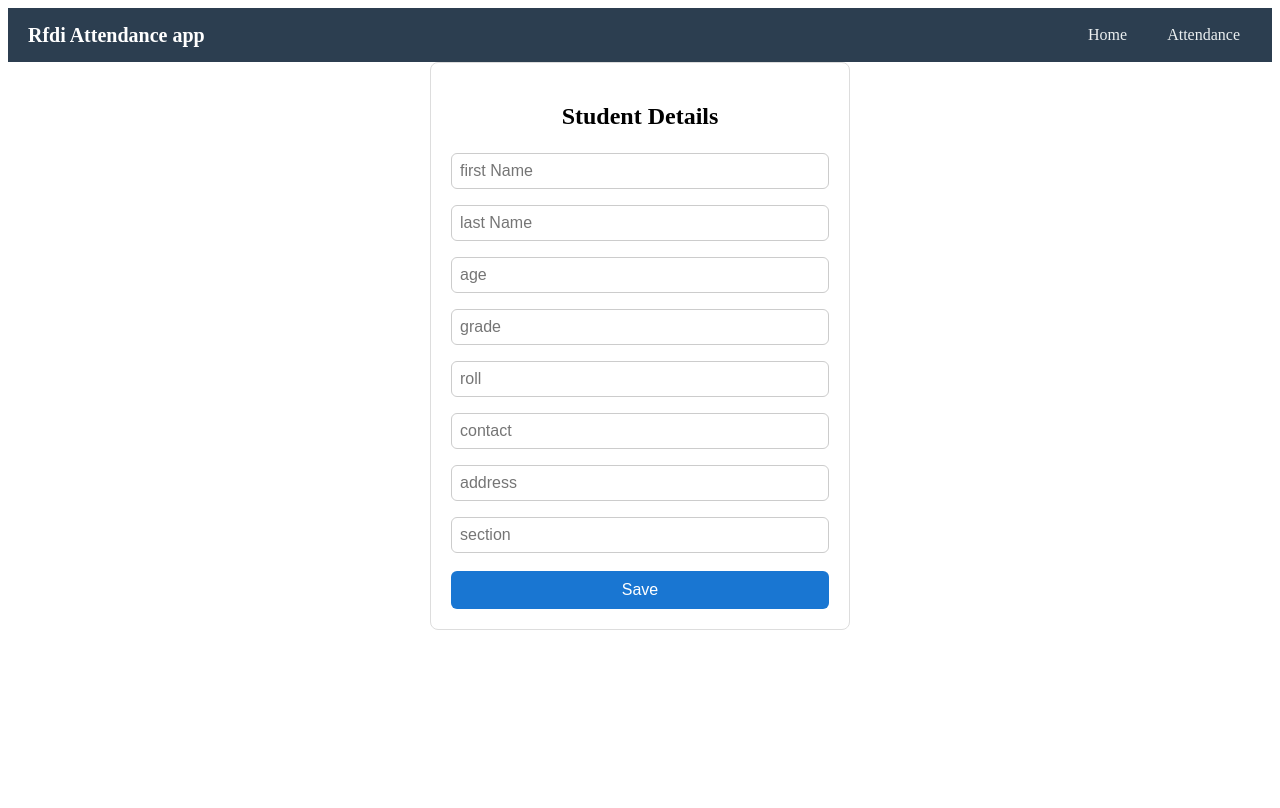
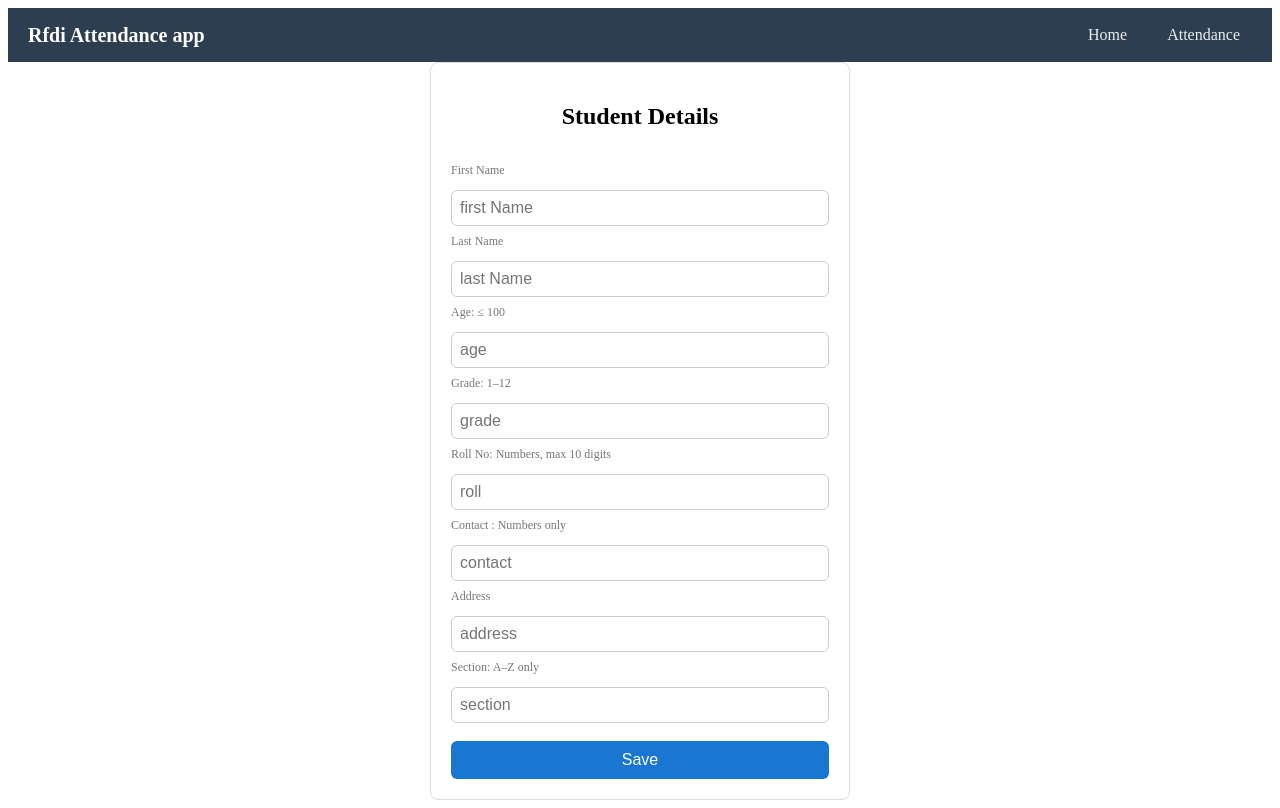
Before and after one commit to 210310624729/RFID, a React (Vite) app in the folder rfid_management/: page /add in a window 1280 px wide. Built offline with nearby package versions, Linux system fonts and the light colour scheme.

Commit message:
Update StudentForm.tsx

```diff
--- a/rfid_management/src/components/StudentForm.tsx
+++ b/rfid_management/src/components/StudentForm.tsx
@@ -1,6 +1,6 @@
 import "../styles/Form.css";
 import type { Student } from "../types/student.types";
-import React from "react";
+import React, { useState } from "react";
 
 interface Props {
   formData: Student;
@@ -9,12 +9,32 @@ interface Props {
 }
 
 function StudentForm({ formData, onChange, onSubmit }: Props) {
+   const [instruction] = useState({
+age: "Age: ≤ 100",
+  contact: "Contact : Numbers only",
+  roll: "Roll No: Numbers, max 10 digits",
+  grade: "Grade: 1–12",
+  section: "Section: A–Z only",
+  firstName: "First Name",
+  lastName: "Last Name",
+  address: "Address",
+  });
   return (
     <form className="form" onSubmit={onSubmit}>
       <h2 className="form-title">Student Details</h2>
 
       {Object.keys(formData).map((key) => (
         key !== "_id" && (
+          <>
+            <br />
+           <span
+            style={{
+             fontSize: "12px",
+             color: "#777",
+             display: "block",
+             marginBottom: "4px",
+  }}
+           > {instruction[key as keyof typeof instruction]}</span>
           <input
             key={key}
             type="text"
@@ -24,6 +44,7 @@ function StudentForm({ formData, onChange, onSubmit }: Props) {
             onChange={onChange}
             className="form-input"
           />
+          </>
         )
       ))}
 
```
